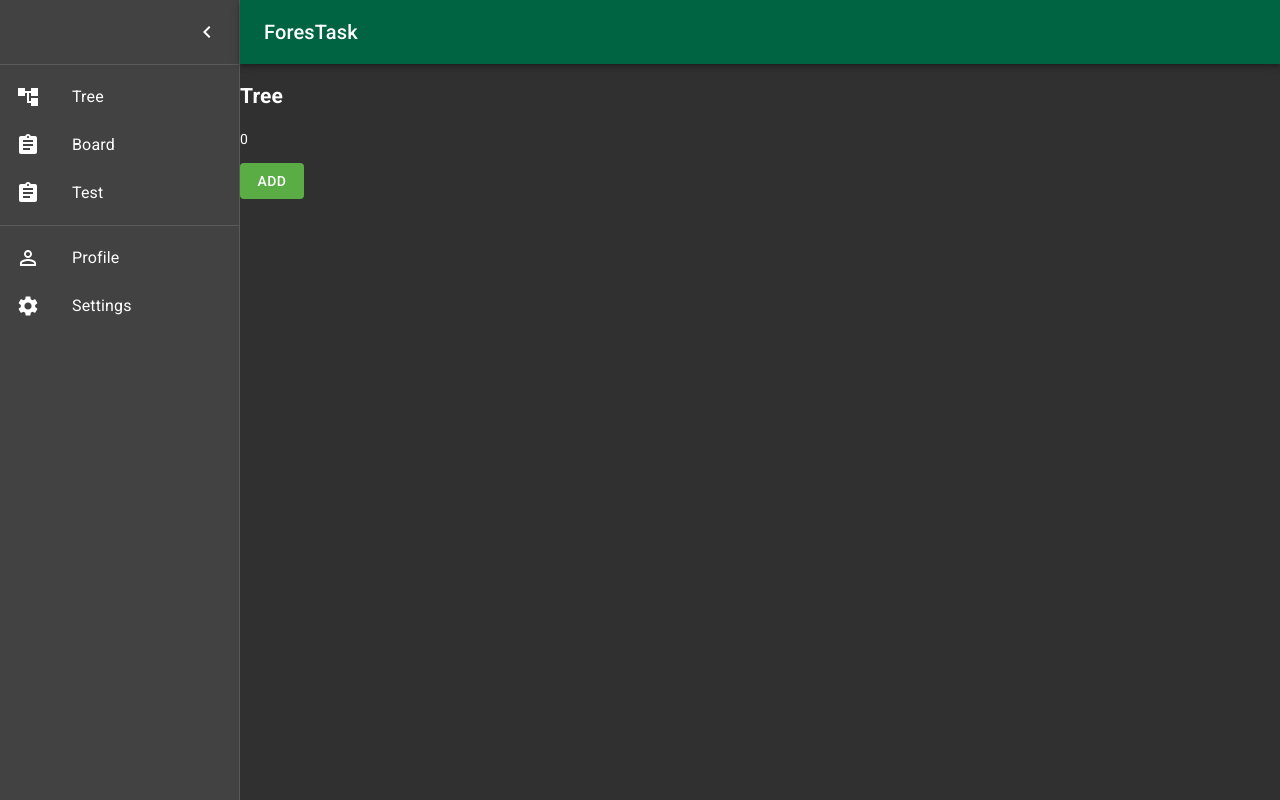
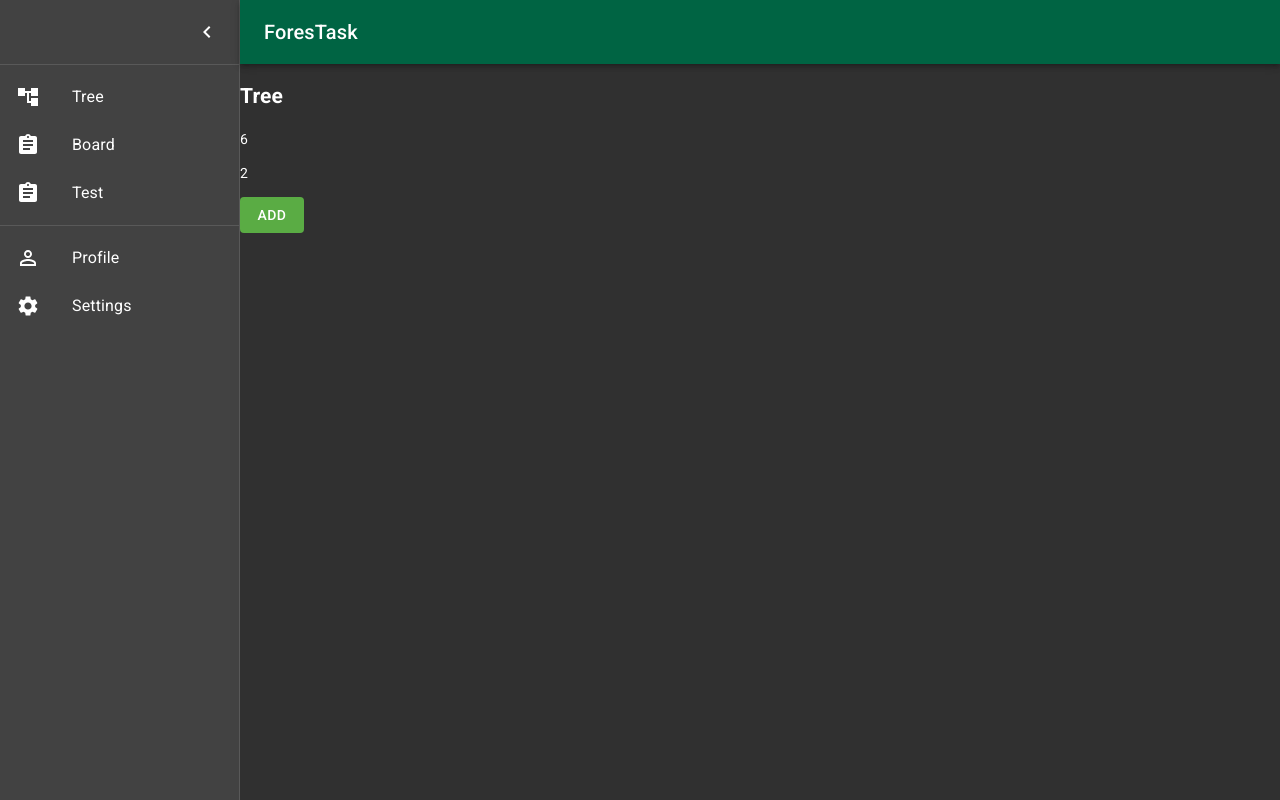
Before and after one commit to bioerrorlog/TaskAppNextTs, a React (Create React App) app: page / in a window 1280 px wide. Built offline with nearby package versions, Linux system fonts and the light colour scheme.

Commit message:
node increment (num only)

```diff
--- a/package.json
+++ b/package.json
@@ -18,7 +18,8 @@
     "react-router-dom": "^5.1.2",
     "react-scripts": "latest",
     "recharts": "^1.8.5",
-    "redux": "^4.0.5"
+    "redux": "^4.0.5",
+    "uuidv4": "^6.0.7"
   },
   "browserslist": {
     "production": [
--- a/src/actions/nodeActions.js
+++ b/src/actions/nodeActions.js
@@ -1,8 +1,11 @@
+import { uuid } from 'uuidv4';
 import { ACTIONS } from '../actions';
 
 
 export const addNode = () => {
+    const newNodeId = uuid();
     return{
-        type: ACTIONS.ADD_NODE
+        type: ACTIONS.ADD_NODE,
+        payload: newNodeId
     };
 };
--- a/src/components/dashboard/tree/Tree.js
+++ b/src/components/dashboard/tree/Tree.js
@@ -13,10 +13,15 @@ const useStyles = makeStyles((theme) => ({
 class Tree extends Component {
 
   render(){
+    const listNodes = this.props.nodes;
+    const mapNodes = listNodes.map((node) =>
+      <p>{node}</p>
+    );
+
     return (
       <div>
           <h2>Tree</h2>
-          <p>{this.props.ctr}</p>
+          {mapNodes}
           <TreeButton onClick={this.props.addTreeNode}>Add</TreeButton>
       </div>
     );
@@ -24,7 +29,7 @@ class Tree extends Component {
 }
 
 const mapStateToProps = state => ({
-  ctr: state.nodeCounter
+  nodes: state.nodes
 });
 
 const mapDispatchToProps = dispatch => {
--- a/src/reducer/reducer.js
+++ b/src/reducer/reducer.js
@@ -1,16 +1,21 @@
 import { ACTIONS } from "../actions";
 
 const initialState = {
-    nodeCounter: 0
-}
+    nodes: [6, 2]
+};
 
 const treeReducer = (state = initialState, action) => {
     switch (action.type) {
         case ACTIONS.ADD_NODE: {
+            const newNodeId = action.payload;
+
+            // const newNode = {
+            //     nodeId: newNodeId
+            // }
             return {
                 ...state,
-                nodeCounter: state.nodeCounter + 1
-            }
+                nodes: [...state.nodes, newNodeId]
+            };
         }
     default:
         return state;
```
Also changed, not shown: 1 other file (tests, documents, lock files or other folders).
